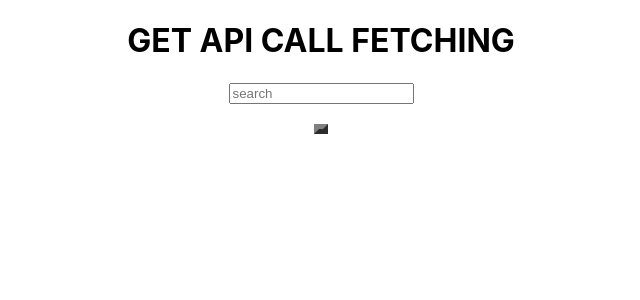
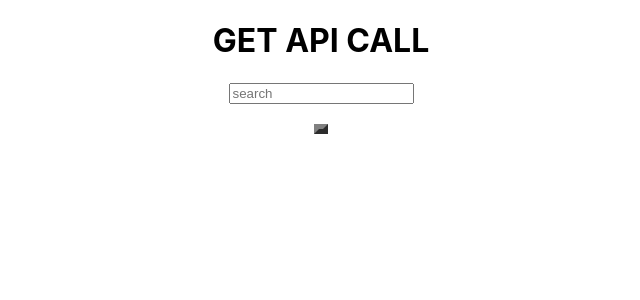
Before and after one commit to Vishalgit5001/dummyreact-app, a React (Create React App) app: page / in a window 1280 px wide. Shown: the top 300 px of the page, without its empty margins (319-959 px from the left). Built offline with nearby package versions, Linux system fonts and the light colour scheme.

Commit message:
changes for v2

```diff
--- a/src/App.js
+++ b/src/App.js
@@ -32,7 +32,7 @@ function App(){
  console.warn("Api Data",data)
   return(
     <div className="App">
-    <h1> GET API CALL FETCHING</h1>
+    <h1> GET API CALL </h1>
    <input type='text' placeholder='search' value={serchText} onClick={onSearchTextChange}></input>
     <br/>
     <br/>
```
